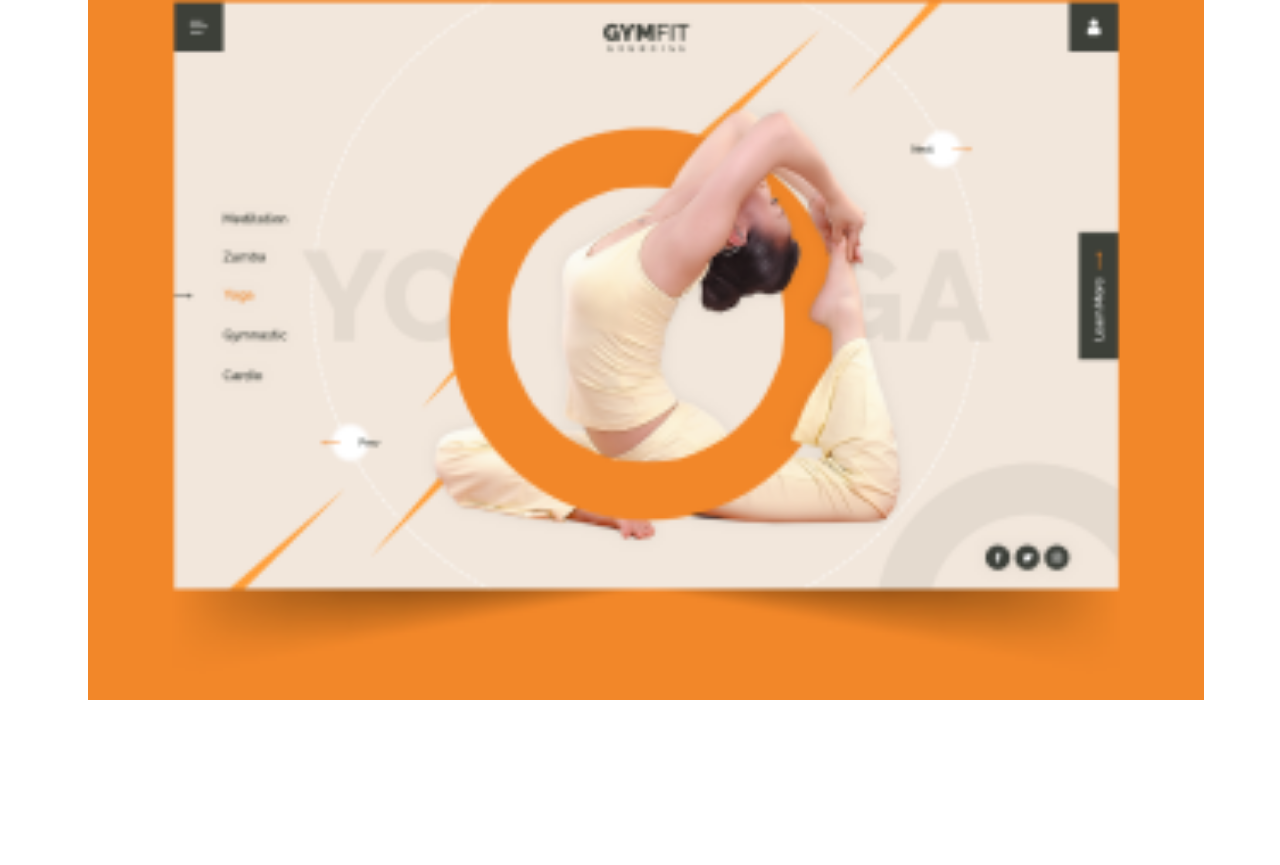
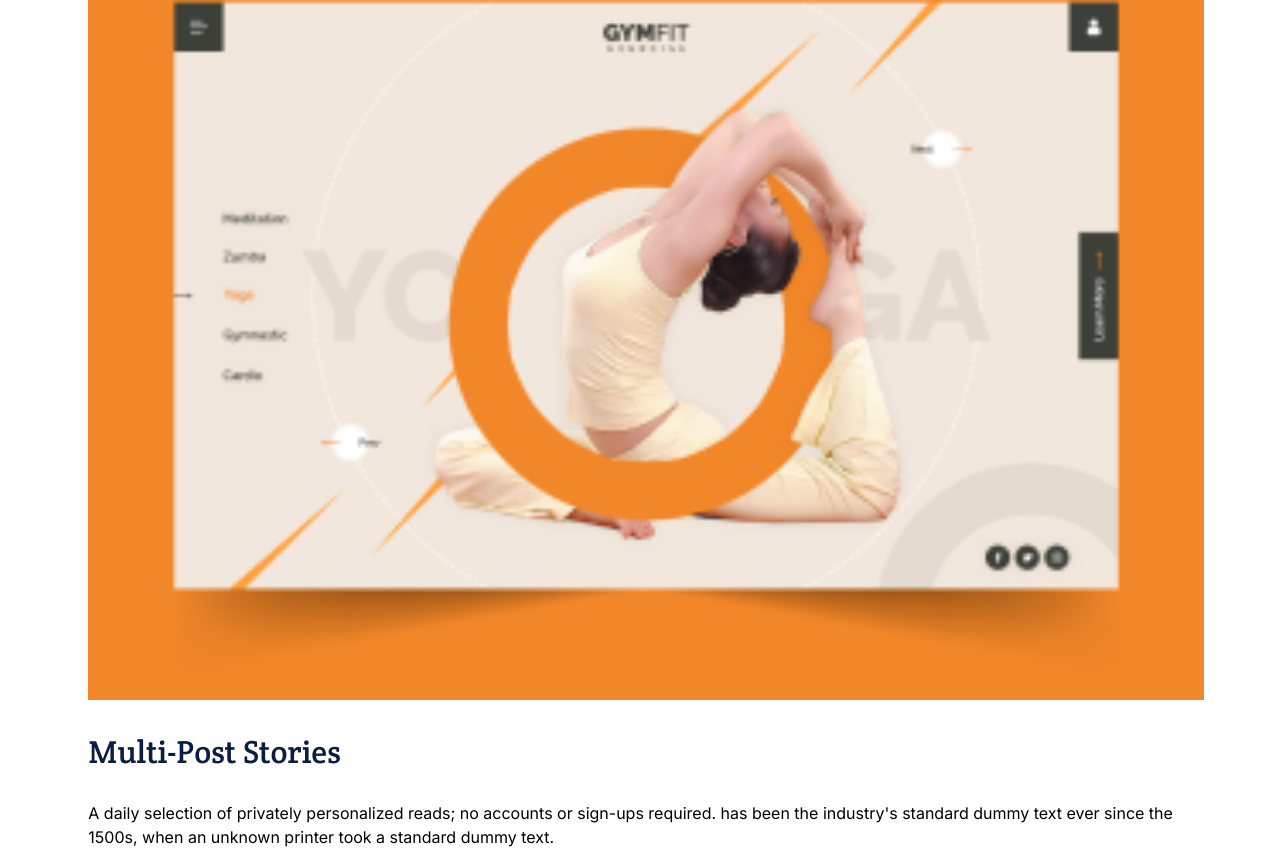
Before and after one commit to EmiLoKiJu/Portfolio, a website: page index.html in a window 1280 px wide. Shown: the part 1164-2029 px from the top of the page. Before the commit the page ends 1868 px from the top, so only its background shows below. Drawn offline with Linux system fonts and the light colour scheme.

Commit message:
Add Project name and description

```diff
--- a/index.html
+++ b/index.html
@@ -11,6 +11,7 @@
         <link href="https://fonts.googleapis.com/css2?family=Crete+Round&display=swap" rel="stylesheet">
         <link href="https://fonts.googleapis.com/css2?family=Crete+Round&family=Poppins&display=swap" rel="stylesheet">
         <link href="https://fonts.googleapis.com/css2?family=Poppins&display=swap" rel="stylesheet">
+        <link href="https://fonts.googleapis.com/css2?family=Inter&display=swap" rel="stylesheet">
     </head>
     <body>
         <section class="section1">
@@ -67,6 +68,12 @@
             </h1>
             <img class="line" src="Vector.png" alt="LineImage">
             <img class="bigimage" src="Img Placeholder.png" alt="ImagePlaceHolder">
+            <h2 class="header2p2">
+                Multi-Post Stories
+            </h2>
+            <p class="pdescription">
+                A daily selection of privately personalized reads; no accounts or sign-ups required. has been the industry's standard dummy text ever since the 1500s, when an unknown printer took a standard dummy text.
+            </p>
             <section class="grid1">
 
             </section>
--- a/stetics.css
+++ b/stetics.css
@@ -105,7 +105,7 @@ li {
 }
 
 .header1p2 {
-  color: #1C1A19;
+  color: #1c1a19;
   font-family: Crete Round, sans-serif;
   font-size: 56px;
   font-weight: 400;
@@ -128,8 +128,25 @@ li {
   width: 87.2%;
 }
 
+.header2p2 {
+  color: #091e42;
+  font-family: Crete Round;
+  font-size: 32px;
+  font-weight: 400;
+  line-height: 44px;
+  text-align: left;
+  margin-left: 6.9%;
+}
 
-
+.pdescription {
+  font-family: Inter;
+  font-size: 16px;
+  font-weight: 400;
+  line-height: 24px;
+  text-align: left;
+  margin-left: 6.9%;
+  margin-right: 6.9%;
+}
 
 @media screen and (min-width: 768px) {
   .section1 {
```
